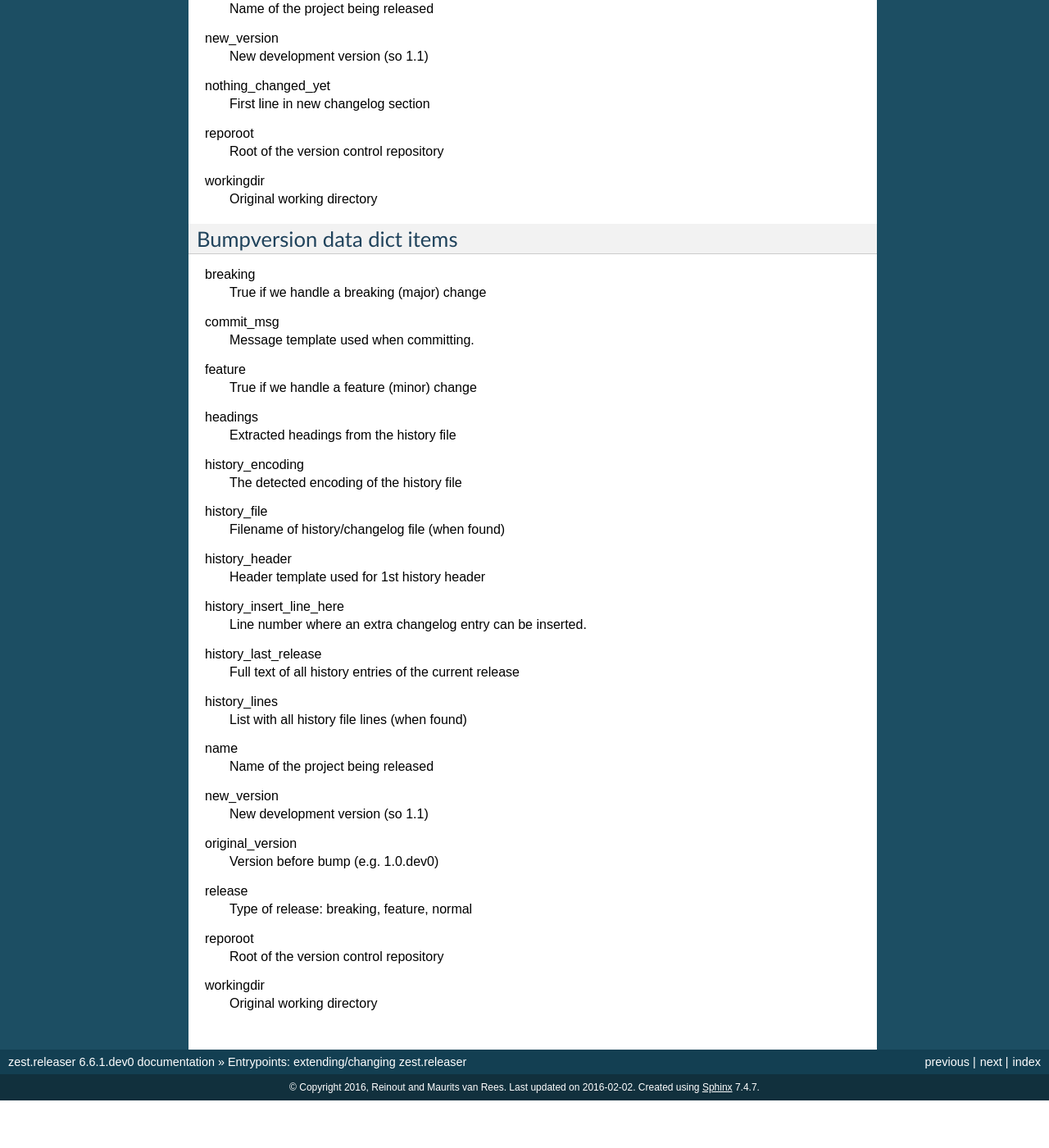
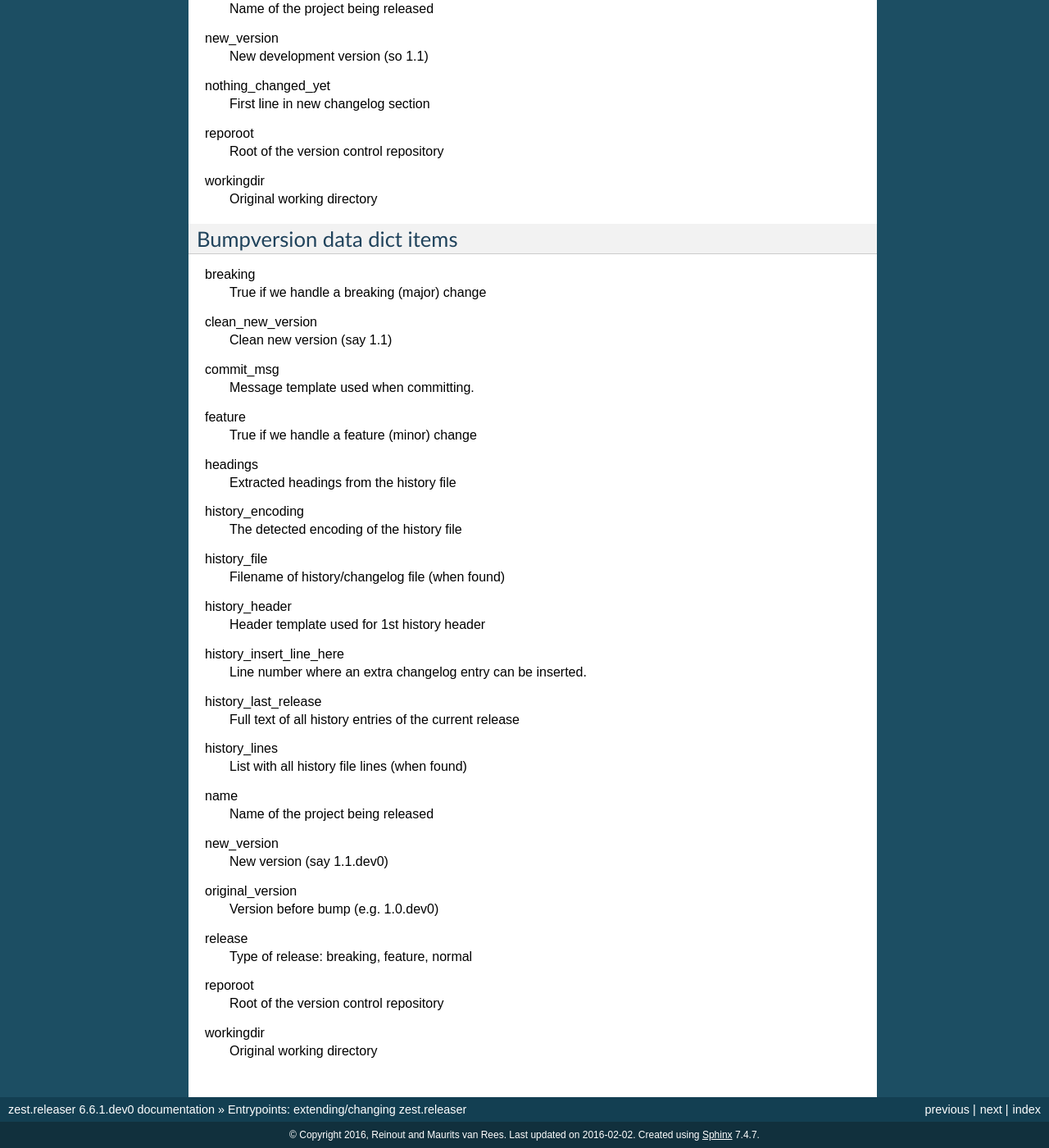
Before and after one commit to zestsoftware/zest.releaser, a Sphinx documentation site: the page built from doc/source/entrypoints.rst, in a window 1280 px wide and 1400 px high, scrolled down 4628 px. Shown: the whole window at 82% size. Built offline with Sphinx 7.4.7, drawn with Linux system fonts in a browser that asks for light colours; before the commit the page ends 5970 px from its top, so only the background shows below that.

Commit message:
Wrote entry point documentation

```diff
--- a/doc/source/entrypoints.rst
+++ b/doc/source/entrypoints.rst
@@ -281,6 +281,9 @@ Bumpversion data dict items
 breaking
     True if we handle a breaking (major) change
 
+clean_new_version
+    Clean new version (say 1.1)
+
 commit_msg
     Message template used when committing.
 
@@ -312,7 +315,7 @@ name
     Name of the project being released
 
 new_version
-    New development version (so 1.1)
+    New version (say 1.1.dev0)
 
 original_version
     Version before bump (e.g. 1.0.dev0)
```
